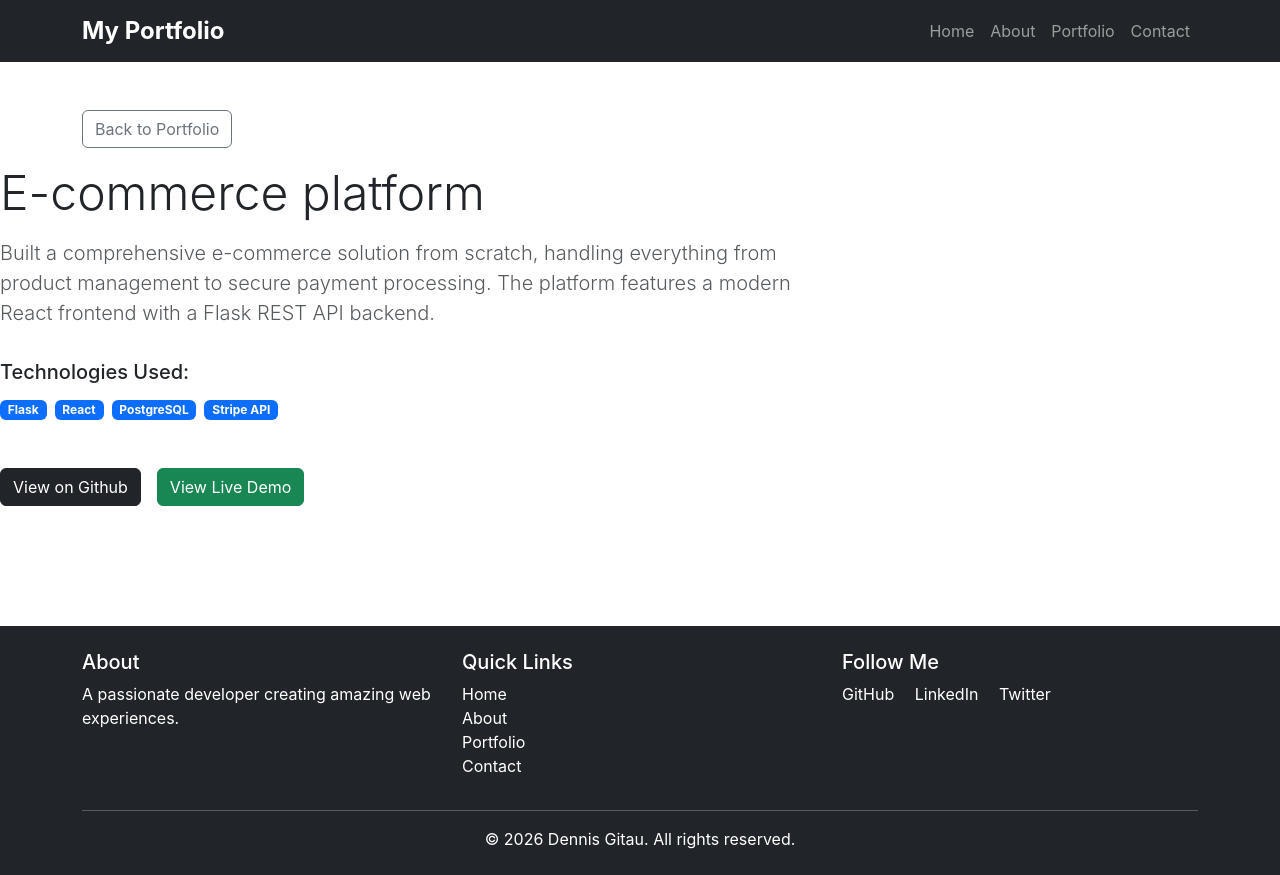
After one commit to Devsnjonjo/Portfolio, a Flask app: page /project/project-one in a window 1280 px wide. The commit adds this page. Run offline with Flask 3, Linux system fonts and the light colour scheme.

Commit message:
morning 19th commit

```diff
--- a/app.py
+++ b/app.py
@@ -1,8 +1,46 @@
-from flask import Flask,render_template
-
+from flask  import *
 # create an instance of the class
 app =Flask(__name__)
-
+PROJECTS= {
+    'project-one':{
+        'id' : 'project-one',
+        'title' : 'E-commerce platform',
+        'short_description': 'A full-stack e-commerce platform with payment integration',
+        'image' : 'p1.jpg',
+        'technologies' : ['Flask', 'React', 'PostgreSQL', 'Stripe API'],
+        'description' : 'Built a comprehensive e-commerce solution from scratch, handling everything from product management to secure payment processing. The platform features a modern React frontend with a Flask REST API backend.',
+        'features' : [
+            'User authentication and authorization',
+            'Product catalog with search and filtering',
+            'Shopping cart and checkout system',
+            'Stripe payment integration',
+            'Admin dashboard for inventory management',
+            'Order tracking and email notifications'
+        ],
+        'challenges' : 'The main challenge was implementing a secure payment flow while maintaining a smooth user experience. I solved this by integrating Stripe\'s payment intents API and implementing proper error handling.',
+        'github' : 'https://github.com/yourusername/ecommerce-platform',
+        'live_demo' : 'https://demo-ecommerce.example.com'
+        },
+        'project-two': {
+            'id': 'project-two',
+            'title': 'Task Management System',
+            'short_description': 'A collaborative task management tool for teams',
+            'image': 'p2.jpg',
+            'technologies': ['Python', 'Django', 'Vue.js', 'Redis'],
+            'description': 'Developed a robust task management system that allows teams to collaborate efficiently. Features real-time updates, drag-and-drop interfaces, and comprehensive reporting tools.',
+            'features': [
+                'Real-time collaboration with WebSockets',
+                'Kanban board with drag-and-drop',
+                'Team management and permissions',
+                'File attachments and comments',
+                'Advanced filtering and search',
+                'Analytics dashboard with charts'
+            ],
+            'challenges': 'Implementing real-time updates across multiple users was complex. I used WebSockets with Redis pub/sub to ensure all team members saw updates instantly without performance degradation.',
+            'github': 'https://github.com/yourusername/task-manager',
+            'live_demo': 'https://demo-tasks.example.com'
+        }
+}
 # routes/
 @app.route('/')
 def index():
@@ -15,27 +53,28 @@ def about():
     return render_template('about.html')
 @app.route('/portfolio')
 def portfolio():
+ # portfolio details
     projects = [
+        # pass the simplified project data here
         {
-            'id': 'Project-1',
-            'title': 'Project One',
-            'description': 'My first Project built with Bootstrap',
-            'image': 'p1.jpg'
-        },
-        {
-            'id': 'Project-2',
-            'title': 'Project Two',
-            'description': 'My second Project built with Flask',
-            'image': 'p2.jpg'
-        },
-        {
-            'id': 'Project-3',
-            'title': 'Project Three',
-            'description': 'My third Project built with Vue.js',
-            'image': 'p3.jpg'
+            'id' : project['id'],
+            'title' : project['title'],
+            'description' :project['short_description'],
+            'image' : project['image']
         }
+        for project in PROJECTS.values()
+
     ]
+
     return render_template('portfolio.html',projects=projects)
+# add a route to acces each project by ID
+@app.route('/project/<project_id>')
+def project_details(project_id):
+    # get  SPECIFIC PROJECT
+    project = PROJECTS.get(project_id)
+    if project is None:
+        abort(404)
+    return render_template('project_details.html',project=project)
 
 if __name__ == '__main__':
     app.run(debug=True)
--- a/templates/portfolio.html
+++ b/templates/portfolio.html
@@ -17,7 +17,7 @@
                         <div class="card-body">
                                 <h5 class="card-title">{{ project.title }}</h5>
                                 <p class="card-text">{{ project.description }}</p>
-                                <a href="#" class="btn btn-primary">View on Github</a>
+                                <a href="{{ url_for('project_details', project_id=project.id) }}" class="btn btn-primary">View </a>
                                 </div>
                     </div>
                     {% endfor %}
--- /dev/null
+++ b/templates/project_details.html
@@ -0,0 +1,38 @@
+{% extends 'base.html' %}
+
+{% block title %} {{project.title}} - My Portfolio{%endblock %}
+
+{% block content%}
+<section class="py-5">
+    <div class="container">
+        <!-- Back Button -->
+         <a href="{{url_for('portfolio')}}" class="btn btn-outline-secondary mb-3">Back to Portfolio</a>
+    </div>
+
+<!-- section header -->
+ <section class="row mb-3">
+    <div class="col-lg-8">
+        <h5 class="display-5 mb-3">{{project.title}}</h5>
+        <p class="lead text-muted">{{project.description}}</p>
+    </div>
+  </section>
+  <!-- Technologies Used -->
+        <div class="mb-4">
+            <h5 class="mb-3">Technologies Used:</h5>
+            <div class="d-flex flex-wrap gap-2">
+                {% for tech in project.technologies %}
+                <span class="badge bg-primary">{{ tech }}</span>
+                {% endfor %}
+            </div>
+            <!-- Project links -->
+             <div class="d-flex gap-3 mt-5">
+        <a href="{{project.github }}" target="_blank" class="btn btn-dark">View on Github</a>
+        <a href="{{ project.live_demo }}" class="btn btn-success">View Live Demo</a>
+
+             </div>
+        </div>
+</section>
+
+
+
+{% endblock %}
```
